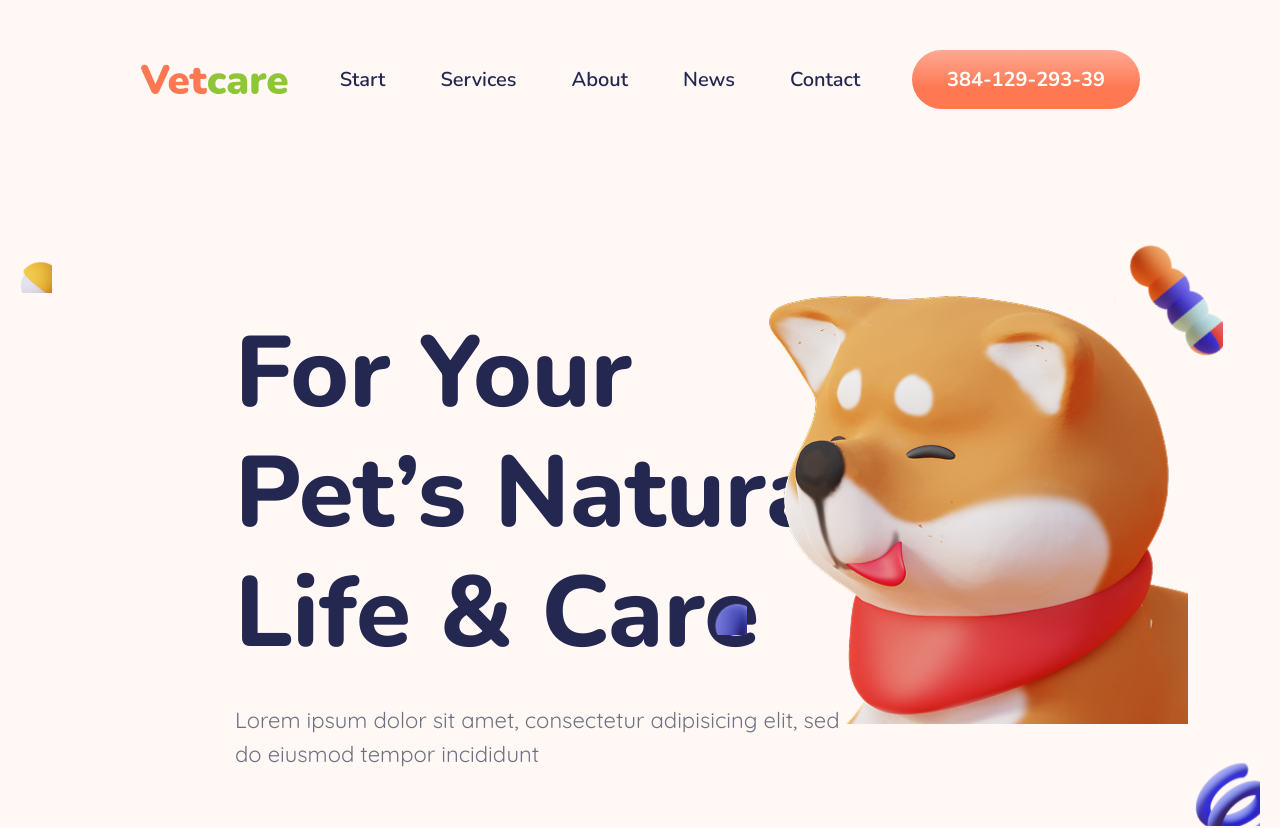
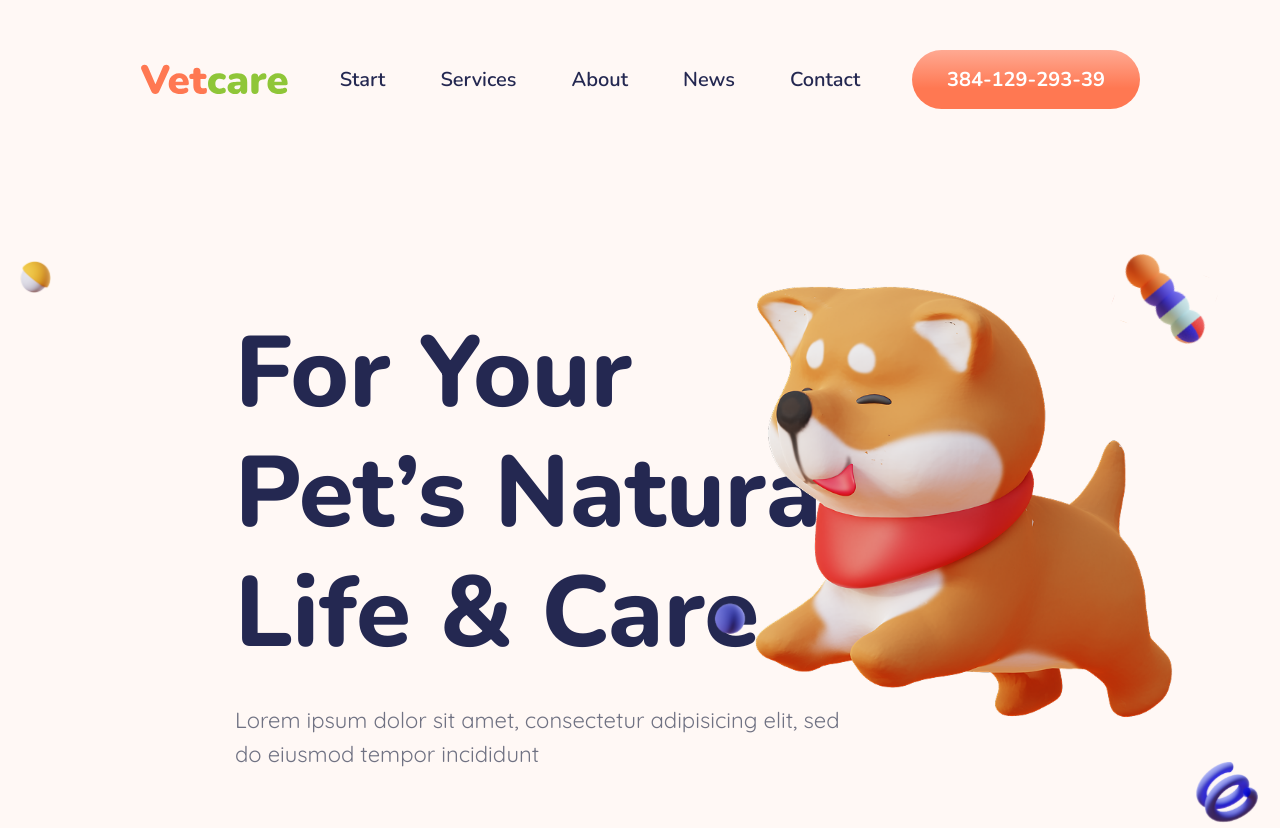
Before and after one commit to Nasty-Litvin/VetCareApp, a React (Vite) app: page / in a window 1280 px wide. Shown: the top 828 px of the page. Built offline with nearby package versions, Linux system fonts and the light colour scheme.

Commit message:
Added changes in the Banner.

```diff
--- a/src/components/Banner/Banner.tsx
+++ b/src/components/Banner/Banner.tsx
@@ -11,7 +11,7 @@ const images = [
     { url: '/banner/4-banner.svg', className: 'banner__img--4' },
     { url: '/banner/5-banner.svg', className: 'banner__img--5' },
 ]
-console.log('images', images)
+
 const Banner = () => {
     let textTitle = "For Your Pet’s Natural Life & Care";
     let textDescription = "Lorem ipsum dolor sit amet, consectetur adipisicing elit, sed do eiusmod tempor incididunt"
@@ -34,8 +34,8 @@ const Banner = () => {
                         <div
                             key={index}
                             className={`banner__img ${image.className}`}
-                            style={{background: `url(${image.url})`}}
-                            />
+                            style={{backgroundImage: `url(${image.url})`}}
+                        />
                     ))
                 }
             </div>
--- a/src/components/Banner/style.scss
+++ b/src/components/Banner/style.scss
@@ -2,7 +2,7 @@
     position: relative;
     width: 100%;
     aspect-ratio: 1720 / 725;
-     padding: 74px 0 74px 215px;
+    padding: 74px 0 74px 215px;
 
     &__title {
         max-width: 630px;
```
